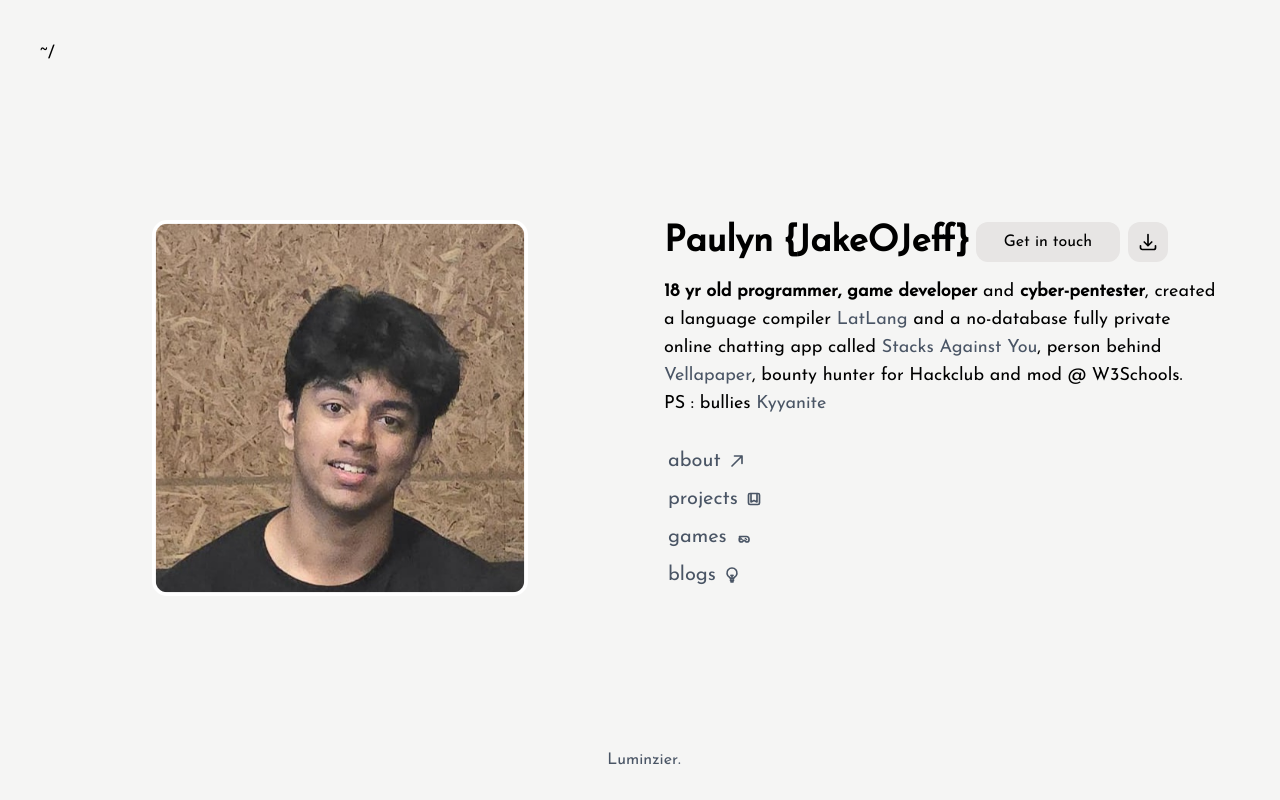
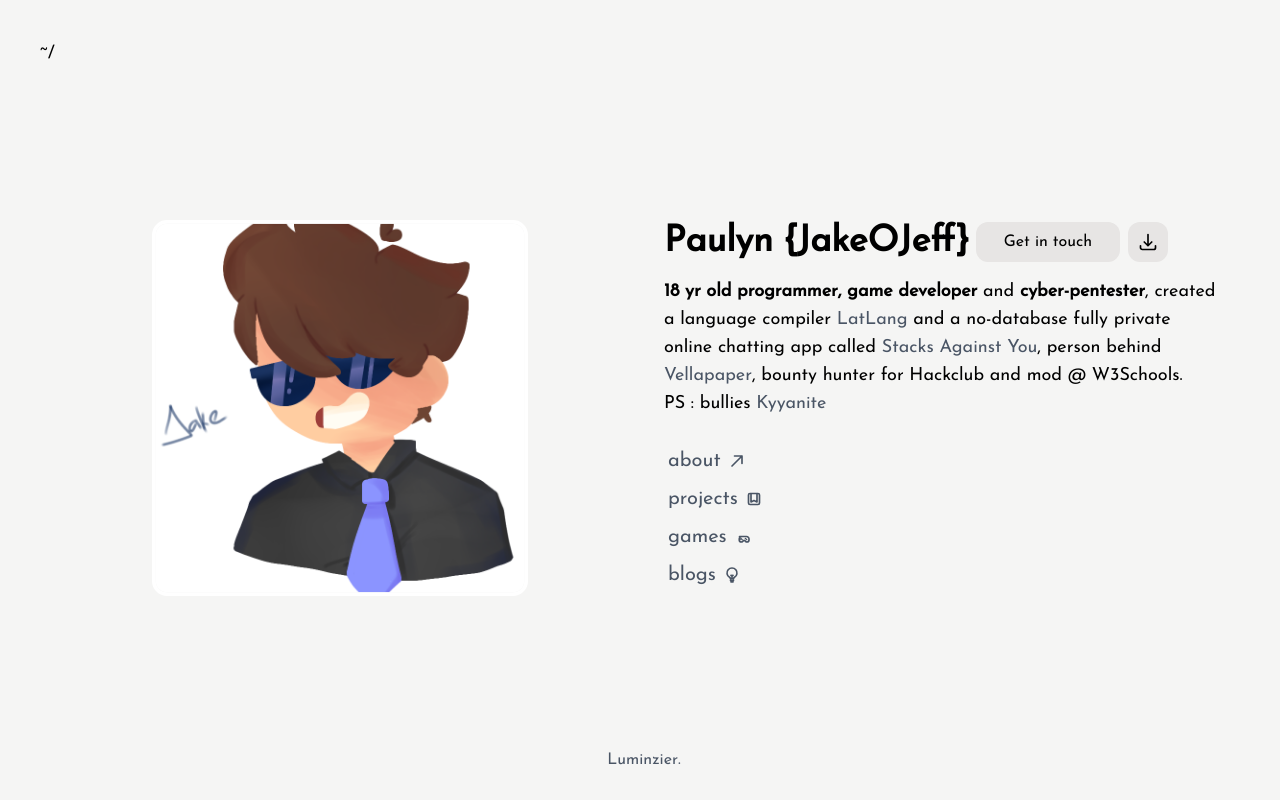
Before and after one commit to JakeOJeff/jakeojeff.github.io, a Next.js app: page / in a window 1280 px wide. Built offline with nearby package versions, Linux system fonts and the light colour scheme.

Commit message:
Made a profile changer on hover and fixed project dragging

```diff
--- a/app/Stack.tsx
+++ b/app/Stack.tsx
@@ -47,7 +47,8 @@ interface StackProps {
   sensitivity?: number;
   cardDimensions?: { width: number; height: number };
   sendToBackOnClick?: boolean;
-  cardsData?: { id: number; img: string }[];
+  // hoverImg, when given, crossfades in over img while the card is hovered
+  cardsData?: { id: number; img: string; hoverImg?: string }[];
   animationConfig?: { stiffness: number; damping: number };
 }
 
@@ -82,6 +83,8 @@ export default function Stack({
       ]
   );
 
+  const [hovered, setHovered] = useState<number | null>(null);
+
   const sendToBack = (id: number) => {
     setCards((prev) => {
       const newCards = [...prev];
@@ -103,6 +106,7 @@ export default function Stack({
     >
       {cards.map((card, index) => {
         const randomRotate = randomRotation ? Math.random() * 10 - 5 : 0;
+        const isHovered = hovered === card.id && Boolean(card.hoverImg);
 
         return (
           <CardRotate
@@ -111,8 +115,10 @@ export default function Stack({
             sensitivity={sensitivity}
           >
             <motion.div
-              className="rounded-2xl overflow-hidden border-4 border-white"
+              className="relative rounded-2xl overflow-hidden border-4 border-white bg-white"
               onClick={() => sendToBackOnClick && sendToBack(card.id)}
+              onHoverStart={() => setHovered(card.id)}
+              onHoverEnd={() => setHovered(null)}
               // animate={{
               //   rotateZ: (cards.length - index - 1) * 2 ,
               //   scale: 1 + index * 0.1 - cards.length * 0.06,
@@ -133,11 +139,28 @@ export default function Stack({
                 height: cardDimensions.height,
               }}
             >
-              <img
+              <motion.img
                 src={card.img}
                 alt={`card-${card.id}`}
+                draggable={false}
+                animate={{ opacity: isHovered ? 0 : 1, scale: isHovered ? 1.08 : 1 }}
+                initial={false}
+                transition={{ duration: 0.45, ease: [0.22, 1, 0.36, 1] }}
                 className="w-full h-full object-cover pointer-events-none"
               />
+
+              {card.hoverImg && (
+                <motion.img
+                  src={card.hoverImg}
+                  alt=""
+                  aria-hidden
+                  draggable={false}
+                  animate={{ opacity: isHovered ? 1 : 0, scale: isHovered ? 1 : 1.12 }}
+                  initial={false}
+                  transition={{ duration: 0.45, ease: [0.22, 1, 0.36, 1] }}
+                  className="absolute inset-0 w-full h-full object-cover pointer-events-none"
+                />
+              )}
             </motion.div>
           </CardRotate>
         );
--- a/app/page.tsx
+++ b/app/page.tsx
@@ -10,7 +10,7 @@ import { useState } from 'react';
 
 const images = [
   //   { id: 1, img: "/images/2.jpeg" },
-  { id: 1, img: "/images/4.jpeg" },
+  { id: 1, img: "/logo.png", hoverImg: "/images/4.jpeg" },
 ];
 
 
```
